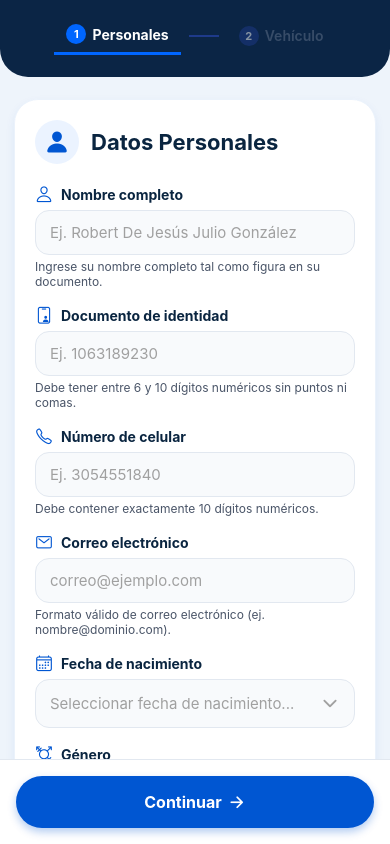
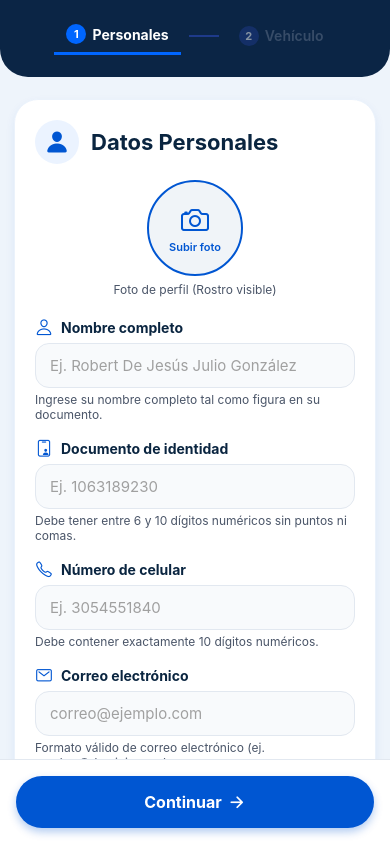
Before and after one commit to CholiBroki/UberClone, a React Native app: screen / in a window 390 px wide. Built offline with nearby package versions, Linux system fonts and the light colour scheme.

Commit message:
Completado pestaña 1 y 2

```diff
--- a/package.json
+++ b/package.json
@@ -7,6 +7,7 @@
     "@react-native-community/datetimepicker": "9.2.1",
     "@react-native-picker/picker": "2.11.4",
     "expo": "~58.0.21",
+    "expo-image-picker": "~58.0.10",
     "expo-status-bar": "~58.0.4",
     "react": "19.3.0",
     "react-native": "0.88.1"
--- a/src/screens/PersonalDataTab.js
+++ b/src/screens/PersonalDataTab.js
@@ -1,8 +1,9 @@
 // AI-assisted: see docs/AI_LOG.md #4
 import React, { useState } from 'react';
-import { View, Text, TextInput, StyleSheet, ScrollView, TouchableOpacity, Platform } from 'react-native';
+import { View, Text, TextInput, StyleSheet, ScrollView, TouchableOpacity, Image, Platform, Alert } from 'react-native';
 import { Picker } from '@react-native-picker/picker';
 import DateTimePicker from '@react-native-community/datetimepicker';
+import * as ImagePicker from 'expo-image-picker';
 import { Ionicons } from '@expo/vector-icons';
 
 const PersonalDataTab = ({ formData, setFormData, errors, touched }) => {
@@ -20,6 +21,59 @@ const PersonalDataTab = ({ formData, setFormData, errors, touched }) => {
     }
   };
 
+  // 1. Abrir Galería
+  const pickFromGallery = async () => {
+    const { status } = await ImagePicker.requestMediaLibraryPermissionsAsync();
+    if (status !== 'granted') {
+      Alert.alert('Permiso requerido', 'Se necesitan permisos de galería para seleccionar la foto.');
+      return;
+    }
+
+    const result = await ImagePicker.launchImageLibraryAsync({
+      mediaTypes: ImagePicker.MediaTypeOptions.Images,
+      allowsEditing: true,
+      aspect: [1, 1],
+      quality: 0.7,
+    });
+
+    if (!result.canceled && result.assets && result.assets.length > 0) {
+      handleChange('profilePhoto', result.assets[0].uri);
+    }
+  };
+
+  // 2. Tomar Foto con la Cámara
+  const takeWithCamera = async () => {
+    const { status } = await ImagePicker.requestCameraPermissionsAsync();
+    if (status !== 'granted') {
+      Alert.alert('Permiso requerido', 'Se necesitan permisos de cámara para tomar la foto de perfil.');
+      return;
+    }
+
+    const result = await ImagePicker.launchCameraAsync({
+      allowsEditing: true,
+      aspect: [1, 1],
+      quality: 0.7,
+      cameraType: ImagePicker.CameraType.front, // Abre cámara frontal por defecto para selfie
+    });
+
+    if (!result.canceled && result.assets && result.assets.length > 0) {
+      handleChange('profilePhoto', result.assets[0].uri);
+    }
+  };
+
+  // Menu desplegable de seleccion
+  const handleSelectPhotoOptions = () => {
+    Alert.alert(
+      'Foto de Perfil',
+      '¿De dónde deseas obtener tu foto?',
+      [
+        { text: 'Tomar foto (Cámara)', onPress: takeWithCamera },
+        { text: 'Elegir de la Galería', onPress: pickFromGallery },
+        { text: 'Cancelar', style: 'cancel' }
+      ]
+    );
+  };
+
   return (
     <ScrollView style={styles.container} showsVerticalScrollIndicator={false}>
       <View style={styles.card}>
@@ -28,6 +82,24 @@ const PersonalDataTab = ({ formData, setFormData, errors, touched }) => {
             <Ionicons name="person" size={24} color="#0056D2" />
           </View>
           <Text style={styles.title}>Datos Personales</Text>
+        </View>
+
+        {/* Foto de Perfil con menú de cámara/galería */}
+        <View style={styles.photoContainer}>
+          <TouchableOpacity onPress={handleSelectPhotoOptions} style={styles.avatarButton}>
+            {formData.profilePhoto ? (
+              <Image source={{ uri: formData.profilePhoto }} style={styles.avatarImage} />
+            ) : (
+              <View style={styles.avatarPlaceholder}>
+                <Ionicons name="camera-outline" size={32} color="#0056D2" />
+                <Text style={styles.avatarText}>Subir foto</Text>
+              </View>
+            )}
+          </TouchableOpacity>
+          <Text style={styles.photoHint}>Foto de perfil (Rostro visible)</Text>
+          {touched.hasSubmitted && errors.profilePhoto && (
+            <Text style={styles.errorText}>{errors.profilePhoto}</Text>
+          )}
         </View>
 
         {/* Nombre completo */}
@@ -51,7 +123,7 @@ const PersonalDataTab = ({ formData, setFormData, errors, touched }) => {
           )}
         </View>
 
-        {/* Documento de identidad (Ícono cambiado a id-card-outline) */}
+        {/* Documento de identidad */}
         <View style={styles.fieldGroup}>
           <View style={styles.labelRow}>
             <Ionicons name="id-card-outline" size={18} color="#0056D2" />
@@ -137,7 +209,7 @@ const PersonalDataTab = ({ formData, setFormData, errors, touched }) => {
 
         {showDatePicker && (
           <DateTimePicker
-            value={formData.birthDate ? new Date(formData.birthDate) : new Date(2000, 0, 1)}
+            value={formData.birthDate ? new Date(formData.birthDate) : new Date(2005, 0, 1)}
             mode="date"
             display="default"
             onChange={handleDateChange}
@@ -210,7 +282,7 @@ const styles = StyleSheet.create({
   headerRow: {
     flexDirection: 'row',
     alignItems: 'center',
-    marginBottom: 20,
+    marginBottom: 16,
     gap: 12
   },
   iconBadge: {
@@ -225,6 +297,40 @@ const styles = StyleSheet.create({
     fontSize: 22,
     fontWeight: 'bold',
     color: '#0A2540'
+  },
+  photoContainer: {
+    alignItems: 'center',
+    marginBottom: 20
+  },
+  avatarButton: {
+    width: 96,
+    height: 96,
+    borderRadius: 48,
+    overflow: 'hidden',
+    backgroundColor: '#F0F4F8',
+    borderWidth: 2,
+    borderColor: '#0056D2',
+    justifyContent: 'center',
+    alignItems: 'center'
+  },
+  avatarImage: {
+    width: '100%',
+    height: '100%'
+  },
+  avatarPlaceholder: {
+    alignItems: 'center',
+    justifyContent: 'center'
+  },
+  avatarText: {
+    fontSize: 11,
+    color: '#0056D2',
+    fontWeight: '600',
+    marginTop: 2
+  },
+  photoHint: {
+    fontSize: 12,
+    color: '#4A5568',
+    marginTop: 6
   },
   fieldGroup: {
     marginBottom: 16
--- a/src/screens/RegisterScreen.js
+++ b/src/screens/RegisterScreen.js
@@ -11,8 +11,8 @@ const RegisterScreen = () => {
   const [submittedTab1, setSubmittedTab1] = useState(false);
   const [submittedTab2, setSubmittedTab2] = useState(false);
 
-  // Estados limpios sin predeterminados
   const [personalData, setPersonalData] = useState({
+    profilePhoto: null,
     fullName: '',
     idNumber: '',
     phone: '',
@@ -23,6 +23,7 @@ const RegisterScreen = () => {
   });
 
   const [vehicleData, setVehicleData] = useState({
+    vehiclePhoto: null,
     category: '',
     plate: '',
     brand: '',
@@ -67,7 +68,6 @@ const RegisterScreen = () => {
       {/* Header Superior Azul Curvo */}
       <View style={styles.topBanner}>
         <View style={styles.tabHeader}>
-          {/* Pestaña Personales (sin numero) */}
           <TouchableOpacity
             style={[styles.tabButton, activeTab === 1 && styles.activeTabButton]}
             onPress={() => handleTabPress(1)}
@@ -86,7 +86,6 @@ const RegisterScreen = () => {
 
           <View style={styles.stepDivider} />
 
-          {/* Pestaña Vehículo (sin numero) */}
           <TouchableOpacity
             style={[
               styles.tabButton,
--- a/src/screens/VehicleTab.js
+++ b/src/screens/VehicleTab.js
@@ -1,7 +1,8 @@
 // AI-assisted: see docs/AI_LOG.md #5
 import React from 'react';
-import { View, Text, TextInput, StyleSheet, ScrollView } from 'react-native';
+import { View, Text, TextInput, StyleSheet, ScrollView, TouchableOpacity, Image, Alert } from 'react-native';
 import { Picker } from '@react-native-picker/picker';
+import * as ImagePicker from 'expo-image-picker';
 import { Ionicons } from '@expo/vector-icons';
 
 const VehicleTab = ({ vehicleData, setVehicleData, errors, touched }) => {
@@ -11,6 +12,55 @@ const VehicleTab = ({ vehicleData, setVehicleData, errors, touched }) => {
       val = value.toUpperCase();
     }
     setVehicleData(prev => ({ ...prev, [field]: val }));
+  };
+
+  const pickFromGallery = async () => {
+    const { status } = await ImagePicker.requestMediaLibraryPermissionsAsync();
+    if (status !== 'granted') {
+      Alert.alert('Permiso requerido', 'Se necesitan permisos de galería para seleccionar la foto del vehículo.');
+      return;
+    }
+
+    const result = await ImagePicker.launchImageLibraryAsync({
+      mediaTypes: ImagePicker.MediaTypeOptions.Images,
+      allowsEditing: true,
+      aspect: [16, 9],
+      quality: 0.7,
+    });
+
+    if (!result.canceled && result.assets && result.assets.length > 0) {
+      handleChange('vehiclePhoto', result.assets[0].uri);
+    }
+  };
+
+  const takeWithCamera = async () => {
+    const { status } = await ImagePicker.requestCameraPermissionsAsync();
+    if (status !== 'granted') {
+      Alert.alert('Permiso requerido', 'Se necesitan permisos de cámara para tomar la foto del vehículo.');
+      return;
+    }
+
+    const result = await ImagePicker.launchCameraAsync({
+      allowsEditing: true,
+      aspect: [16, 9],
+      quality: 0.7,
+    });
+
+    if (!result.canceled && result.assets && result.assets.length > 0) {
+      handleChange('vehiclePhoto', result.assets[0].uri);
+    }
+  };
+
+  const handleSelectVehiclePhoto = () => {
+    Alert.alert(
+      'Foto del Vehículo',
+      '¿De dónde deseas obtener la foto del carro?',
+      [
+        { text: 'Tomar foto (Cámara)', onPress: takeWithCamera },
+        { text: 'Elegir de la Galería', onPress: pickFromGallery },
+        { text: 'Cancelar', style: 'cancel' }
+      ]
+    );
   };
 
   return (
@@ -23,7 +73,28 @@ const VehicleTab = ({ vehicleData, setVehicleData, errors, touched }) => {
           <Text style={styles.title}>Datos del Vehículo</Text>
         </View>
 
-        {/* Categoría (Inicia en Seleccionar categoría...) */}
+        {/* Foto del Vehículo con selector */}
+        <View style={styles.fieldGroup}>
+          <View style={styles.labelRow}>
+            <Ionicons name="image-outline" size={18} color="#0056D2" />
+            <Text style={styles.label}>Foto del vehículo</Text>
+          </View>
+          <TouchableOpacity onPress={handleSelectVehiclePhoto} style={styles.vehiclePhotoCard}>
+            {vehicleData.vehiclePhoto ? (
+              <Image source={{ uri: vehicleData.vehiclePhoto }} style={styles.vehiclePhotoPreview} />
+            ) : (
+              <View style={styles.vehiclePhotoPlaceholder}>
+                <Ionicons name="camera-outline" size={36} color="#0056D2" />
+                <Text style={styles.uploadText}>Tomar o elegir foto del carro (Placa visible)</Text>
+              </View>
+            )}
+          </TouchableOpacity>
+          {touched.hasSubmitted && errors.vehiclePhoto && (
+            <Text style={styles.errorText}>{errors.vehiclePhoto}</Text>
+          )}
+        </View>
+
+        {/* Categoría */}
         <View style={styles.fieldGroup}>
           <View style={styles.labelRow}>
             <Ionicons name="pricetag-outline" size={18} color="#0056D2" />
@@ -139,7 +210,7 @@ const VehicleTab = ({ vehicleData, setVehicleData, errors, touched }) => {
           {touched.hasSubmitted && errors.capacity && <Text style={styles.errorText}>{errors.capacity}</Text>}
         </View>
 
-        {/* Color (Inicia en Seleccionar color...) */}
+        {/* Color */}
         <View style={styles.fieldGroup}>
           <View style={styles.labelRow}>
             <Ionicons name="color-palette-outline" size={18} color="#0056D2" />
@@ -205,6 +276,30 @@ const styles = StyleSheet.create({
     fontWeight: 'bold',
     color: '#0A2540'
   },
+  vehiclePhotoCard: {
+    height: 140,
+    borderRadius: 16,
+    borderWidth: 1.5,
+    borderColor: '#E2E8F0',
+    borderStyle: 'dashed',
+    backgroundColor: '#F8FAFC',
+    overflow: 'hidden',
+    justifyContent: 'center',
+    alignItems: 'center'
+  },
+  vehiclePhotoPreview: {
+    width: '100%',
+    height: '100%'
+  },
+  vehiclePhotoPlaceholder: {
+    alignItems: 'center'
+  },
+  uploadText: {
+    color: '#0056D2',
+    fontSize: 13,
+    fontWeight: '600',
+    marginTop: 6
+  },
   fieldGroup: {
     marginBottom: 16
   },
```
Also changed, not shown: src/utils/validators.js (+20 -1 lines), 1 other file (tests, documents, lock files or other folders).
